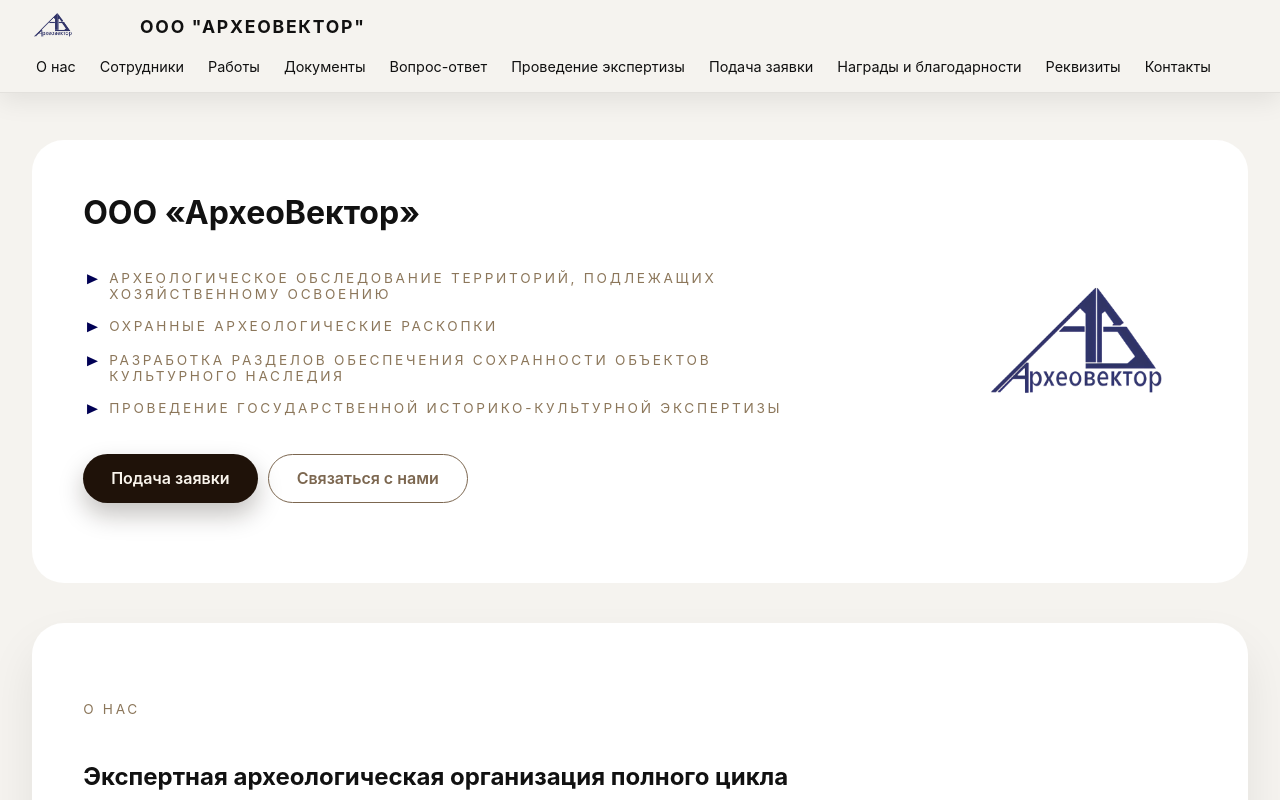
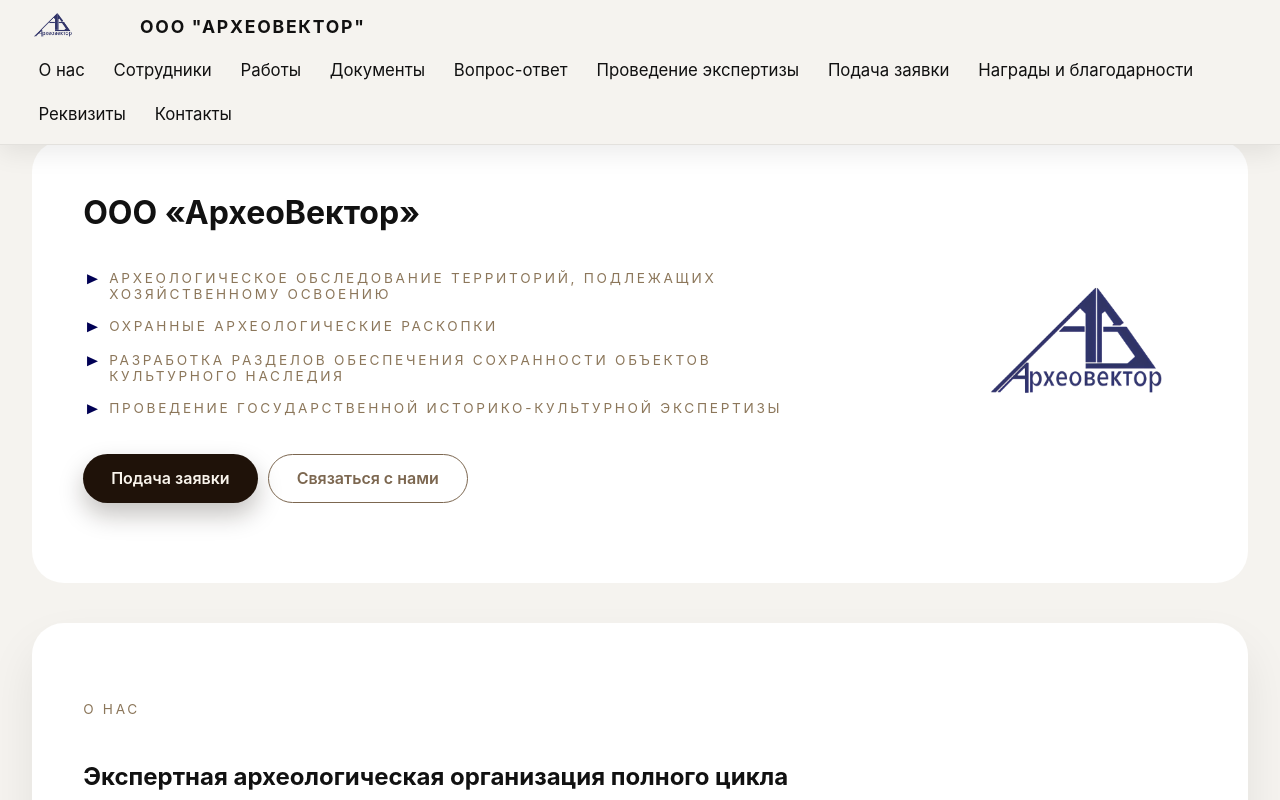
Before and after one commit to deathcoding/Archeology, a React (Vite) app: page / in a window 1280 px wide. Shown: the top 800 px of the page. Built offline with nearby package versions, Linux system fonts and the light colour scheme.

Commit message:
fix team section

```diff
--- a/src/widgets/nav-bar/ui/NavBar.module.css
+++ b/src/widgets/nav-bar/ui/NavBar.module.css
@@ -39,13 +39,13 @@
   display: flex;
   flex-wrap: wrap;
   gap: 0.5rem 1rem;
-  font-size: 0.9rem;
+  font-size: 1.05rem;
 }
 
 .navbarLinks a {
   color: inherit;
   text-decoration: none;
-  padding: 0.35rem 0.25rem;
+  padding: 0.5rem 0.4rem;
   border-radius: 999px;
   transition: color 0.2s ease, background 0.2s ease;
 }
@@ -118,7 +118,7 @@
   }
 
   .navbarLinks a {
-    padding: 0.5rem 0.75rem;
+    padding: 0.65rem 0.85rem;
   }
 }
 
--- a/src/widgets/team-section/ui/TeamSection.module.css
+++ b/src/widgets/team-section/ui/TeamSection.module.css
@@ -7,6 +7,18 @@
   display: grid;
   grid-template-columns: repeat(3, minmax(0, 1fr));
   gap: 1.5rem;
+}
+
+@media (max-width: 1024px) {
+  .team__grid {
+    grid-template-columns: repeat(2, minmax(0, 1fr));
+  }
+}
+
+@media (max-width: 640px) {
+  .team__grid {
+    grid-template-columns: 1fr;
+  }
 }
 
 .team__card {
```
